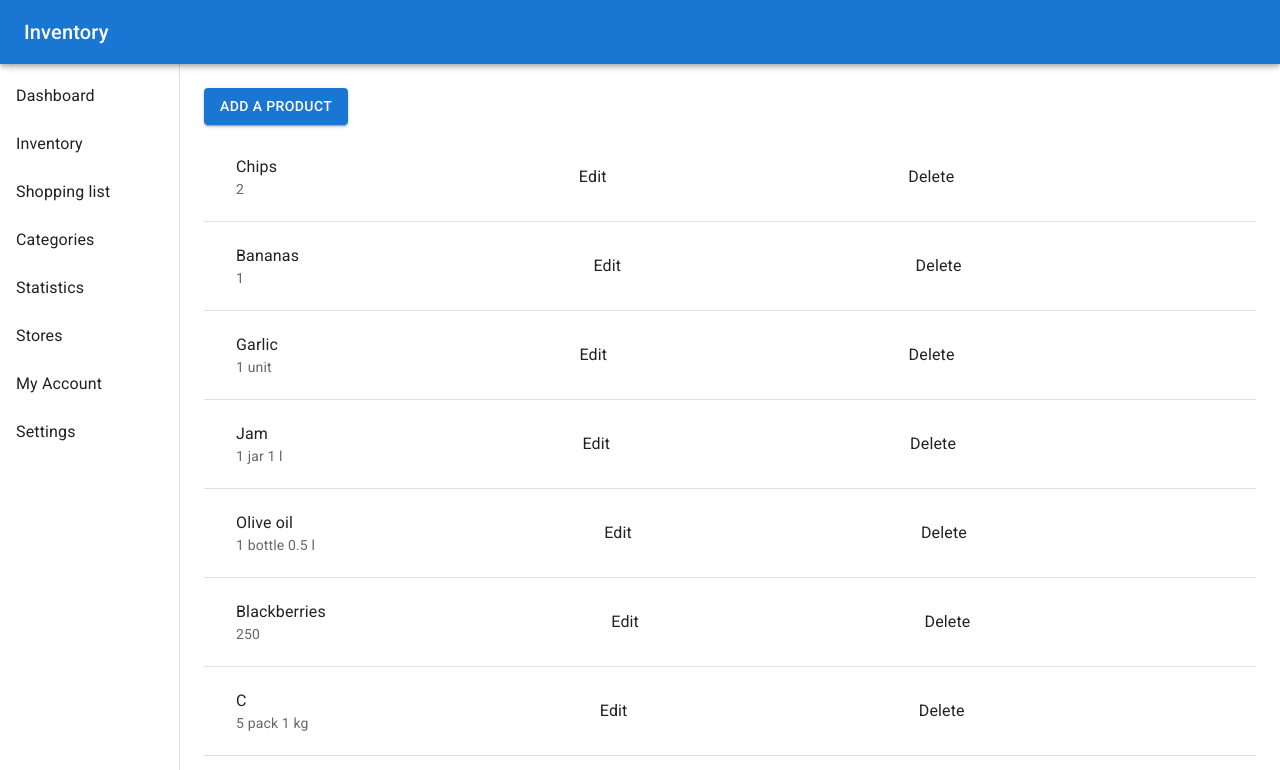
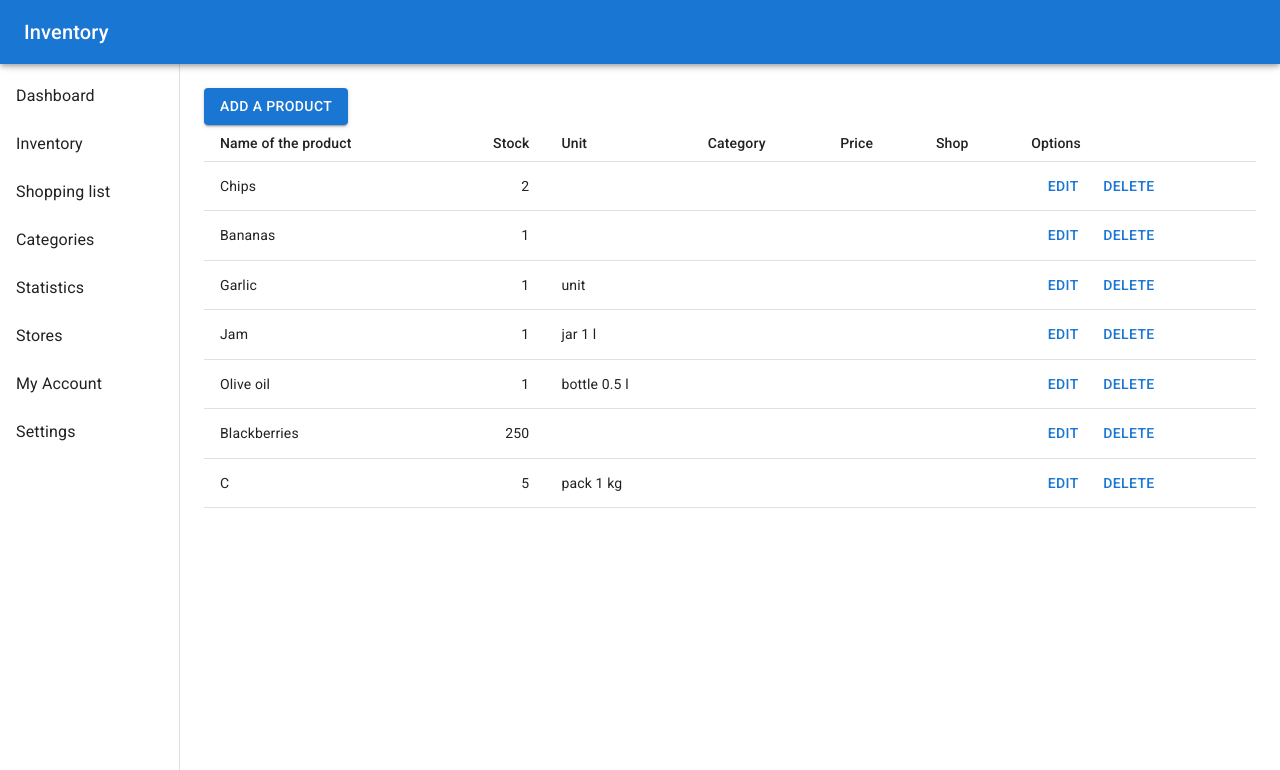
Before and after one commit to cytrowski-mentoring/inventory, a React (Create React App) app: page /inventory in a window 1280 px wide. Shown: the top 770 px of the page. Built offline with nearby package versions, Linux system fonts and the light colour scheme; data requests are answered from the project's data file.

Commit message:
Replace list with table

```diff
--- a/db.json
+++ b/db.json
@@ -73,7 +73,7 @@
       "value": 1
     },
     {
-      "label": "test2",
+      "label": "test23",
       "id": 6
     }
   ]
--- a/src/components/Inventory.tsx
+++ b/src/components/Inventory.tsx
@@ -5,6 +5,12 @@ import {
   ListItem,
   ListItemButton,
   ListItemText,
+  Table,
+  TableBody,
+  TableCell,
+  TableContainer,
+  TableHead,
+  TableRow,
 } from "@mui/material";
 import { Fragment, useEffect, useState } from "react";
 import { InventoryItem, Unit } from "../utils";
@@ -31,25 +37,38 @@ export const Inventory = () => {
       <Button variant="contained" type="submit" component={Link} to="/add-item">
         Add a product
       </Button>
-      <List>
+      <TableContainer>
+        <Table size="small">
+          <TableHead>
+            <TableRow>
+              <TableCell>Name of the product</TableCell>
+              <TableCell align="right">Stock</TableCell>
+              <TableCell>Unit</TableCell>
+              <TableCell>Category</TableCell>
+              <TableCell>Price</TableCell>
+              <TableCell>Shop</TableCell>
+              <TableCell>Options</TableCell>
+            </TableRow>
+          </TableHead>
+          <TableBody>
             {items.map((item) => {
               return (
-            <Fragment key={item.id}>
-              <ListItem>
-                <ListItemButton>
-                  <ListItemText
-                    primary={item.name}
-                    secondary={`${item.quantity} ${item.unit ?? ""}`}
-                  />
-                </ListItemButton>
-                <ListItemButton
+                <TableRow key={item.id}>
+                  <TableCell>{item.name}</TableCell>
+                  <TableCell align="right">{item.quantity}</TableCell>
+                  <TableCell>{item.unit}</TableCell>
+                  <TableCell></TableCell>
+                  <TableCell></TableCell>
+                  <TableCell></TableCell>
+                  <TableCell>
+                    <Button
                       onClick={() => {
                         navigate(`/edit-item/${item.id}`);
                       }}
                     >
                       Edit
-                </ListItemButton>
-                <ListItemButton
+                    </Button>
+                    <Button
                       onClick={() => {
                         apiRemoveProduct(item.id).then(() => {
                           getInventory().then(setInventoryItems);
@@ -57,13 +76,14 @@ export const Inventory = () => {
                       }}
                     >
                       Delete
-                </ListItemButton>
-              </ListItem>
-              <Divider />
-            </Fragment>
+                    </Button>
+                  </TableCell>
+                </TableRow>
               );
             })}
-      </List>
+          </TableBody>
+        </Table>
+      </TableContainer>
     </>
   );
 };
```
Lines whose indentation alone changed are shown as unchanged.
